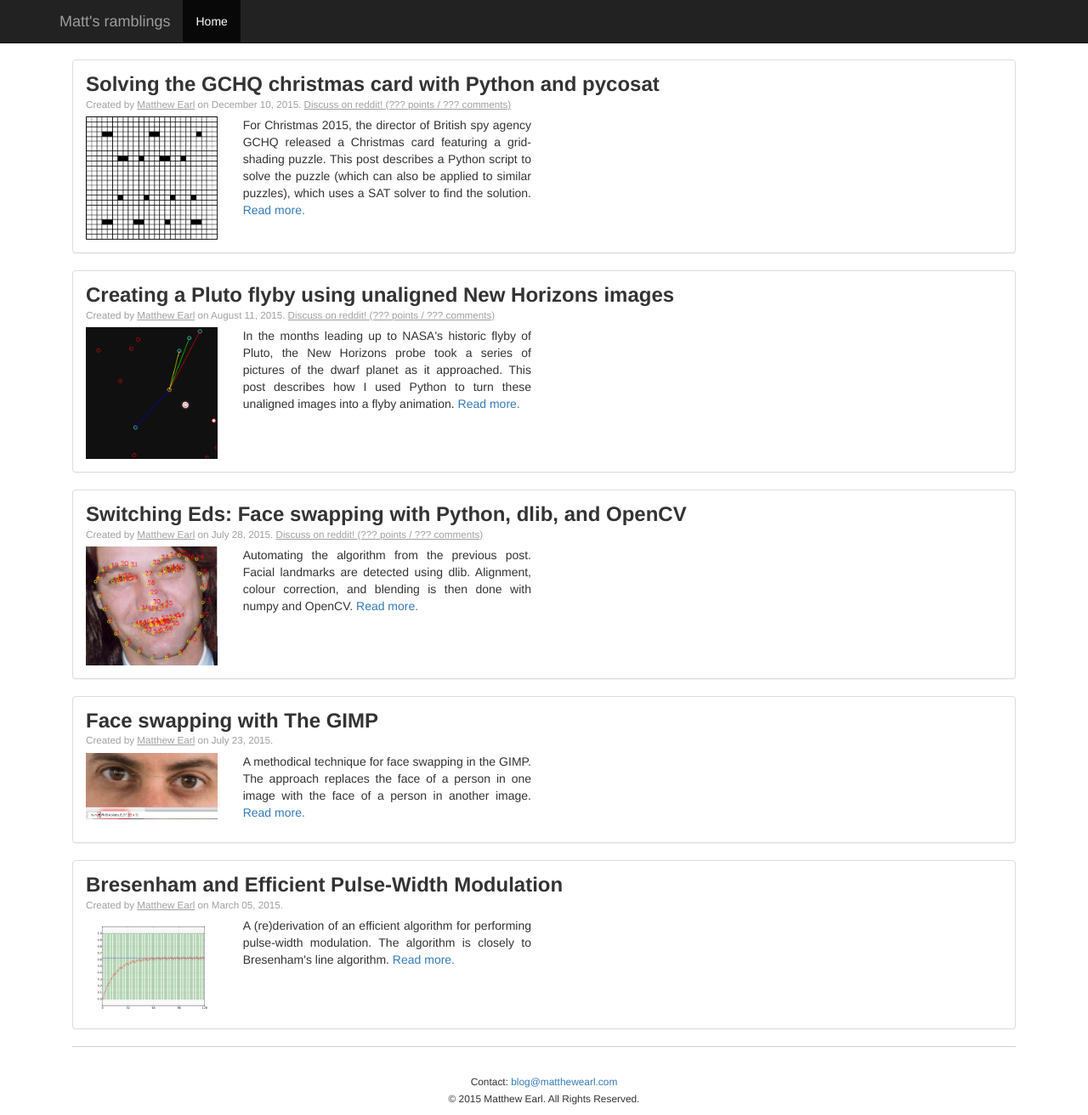
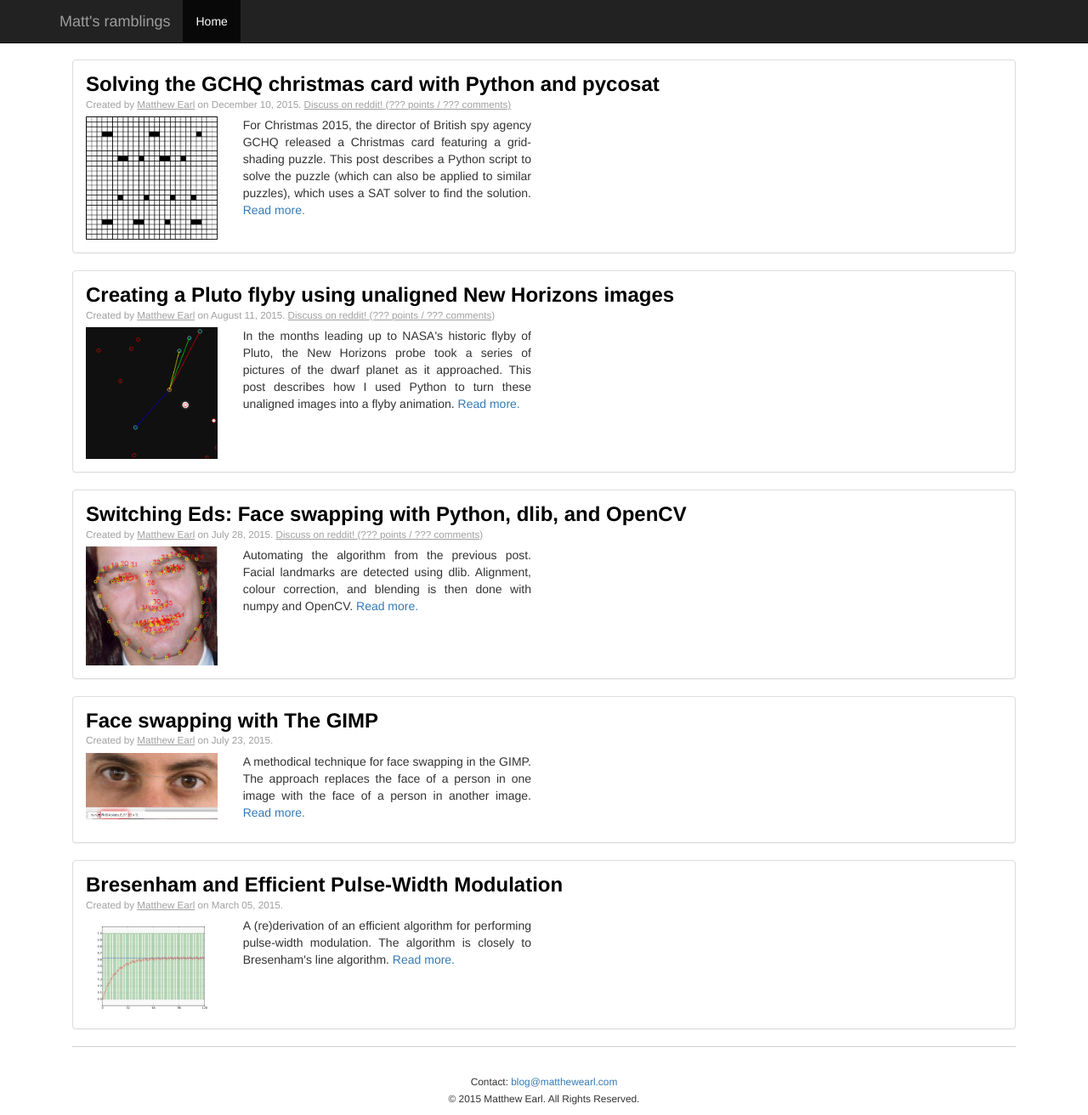
Before and after one commit to matthewearl/matthewearl.github.io, a Jekyll site: the page built from index.html, in a window 1280 px wide and 1312 px high. Shown: the whole window at 85% size. Built offline with Jekyll 4.4.1, drawn with Linux system fonts in a browser that asks for light colours; nearby versions of some CDN libraries; the list of posts is cut into pages by our own code.

Commit message:
Make headlines on blog index page links

```diff
--- a/css/default-layout.css
+++ b/css/default-layout.css
@@ -44,6 +44,10 @@
     margin-bottom: 0.5em;
 }
 
+.post-summary a h2 {
+    color: black;
+}
+
 .reddit-score {
     display: inline;
 }
--- a/index.html
+++ b/index.html
@@ -15,7 +15,7 @@
         {% else %}
           {% assign title = post.title %}
         {% endif %}
-        <h2>{{ title }}</h2>
+        <a href="{{ post.url }}"><h2>{{ title }}</h2></a>
         <div class="post-info">
           Created by
           <a href="mailto:blog@matthewearl.com">Matthew Earl</a>
```
